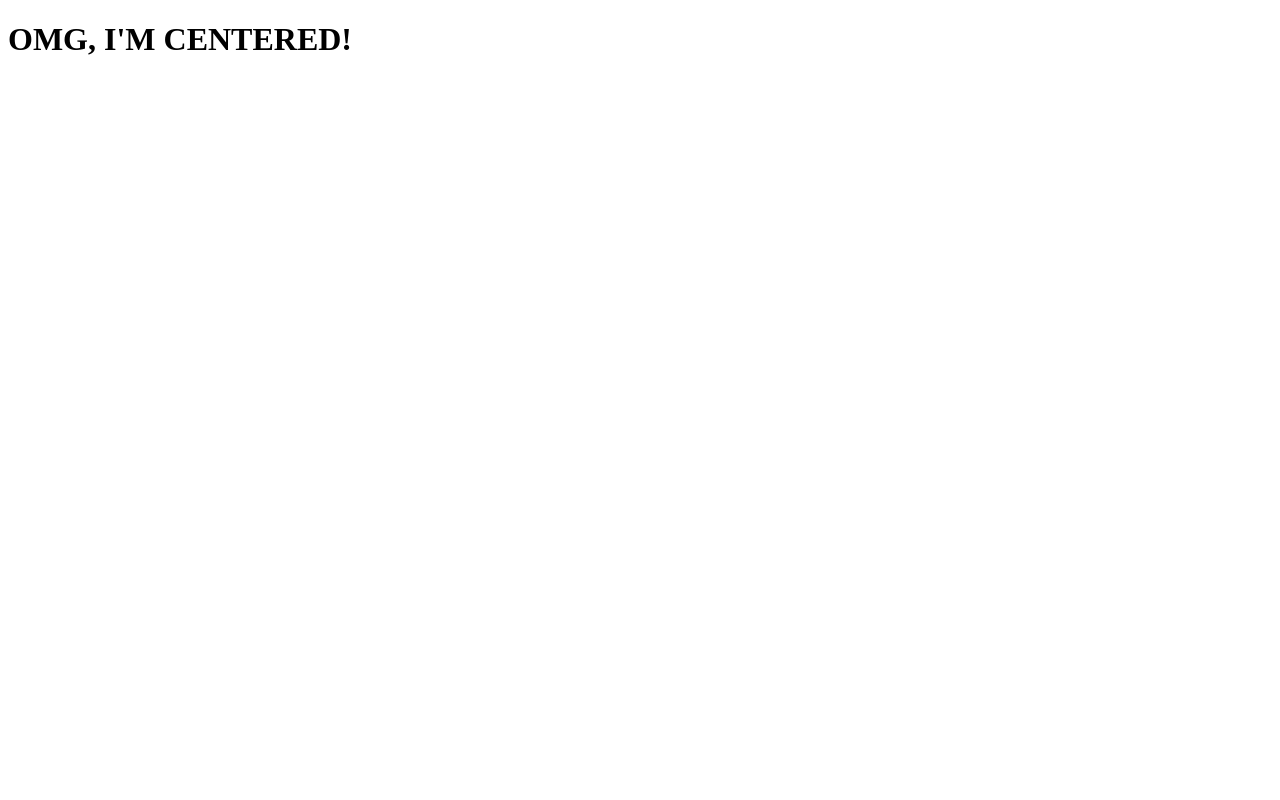
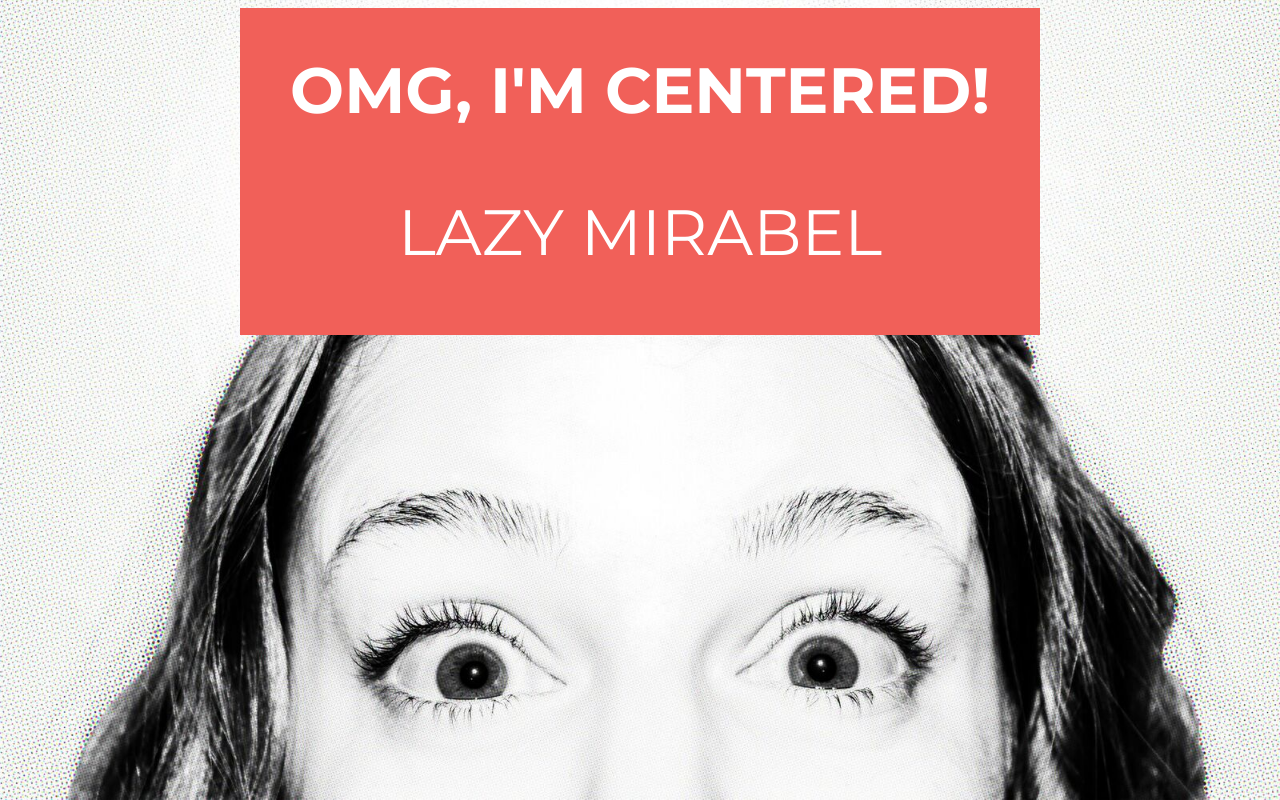
Before and after one commit to kerdaino/center-flexbox-starter-2, a plain HTML site: page index.html in a window 1280 px wide. Drawn offline with Linux system fonts and the light colour scheme.

Commit message:
flex testing

```diff
--- a/css/style.css
+++ b/css/style.css
@@ -0,0 +1,42 @@
+html {
+    height: 100%;
+    font-size: 16px;
+}
+
+body {
+    display: flex;
+    justify-content: center;
+    align-items: center;
+    background: url('../img/wow.png') bottom center no-repeat;
+    background-size: cover;
+    font-size: 1em;
+}
+
+.centered {
+    padding: 0 3.125em;
+    font-family: 'Montserrat', sans-serif;
+    background: #f16059;
+}
+
+h1,
+p {
+    font-size: 2em;
+    color: #fff;
+    text-align: center;
+}
+
+@media (min-width:786px) {
+
+    h1,
+    p {
+        font-size: 3em;
+    }
+}
+
+@media (min-width:1200px) {
+
+    h1,
+    p {
+        font-size: 4em;
+    }
+}
--- a/index.html
+++ b/index.html
@@ -6,11 +6,15 @@
   <title>Skillcrush Flexbox Example</title>
   <meta name="viewport" content="width=device-width, initial-scale=1.0">
   <link rel="stylesheet" href="css/style.css">
+  <link rel="preconnect" href="https://fonts.googleapis.com">
+  <link rel="preconnect" href="https://fonts.gstatic.com" crossorigin>
+  <link href="https://fonts.googleapis.com/css2?family=Montserrat:wght@300;400;700&display=swap" rel="stylesheet">
 </head>
 
 <body>
   <div class="centered">
-      <h1>OMG, I'M CENTERED!</h1>
+    <h1>OMG, I'M CENTERED!</h1>
+    <p>LAZY MIRABEL</p>
   </div>
 
 
```
